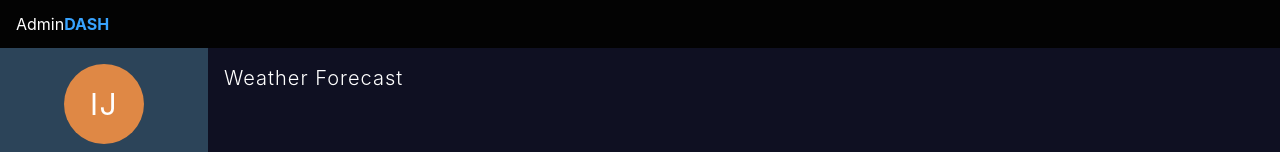
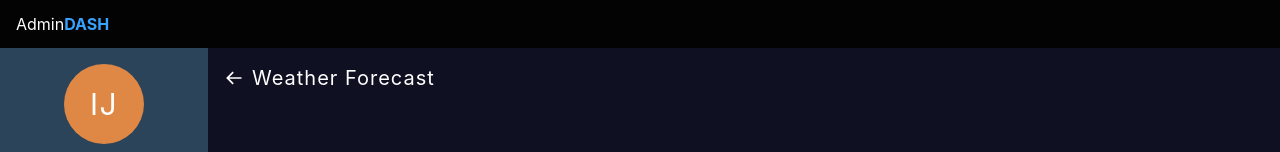
Before and after one commit to irvingvjuarez/admin-dash, a React (Vite) app: page /weather-next-seven-days in a window 1280 px wide. Shown: the top 152 px of the page. Built offline with nearby package versions, Linux system fonts and the light colour scheme.

Commit message:
The subpage component is already created and implemented in a page

```diff
--- a/src/containers/SectionContainer/index.tsx
+++ b/src/containers/SectionContainer/index.tsx
@@ -1,16 +1,25 @@
+import { Subpage } from "../Subpage"
 interface SectionContainerProps {
   title: string
   children: JSX.Element
   titleStrong?: boolean
+  subpage?: boolean
 }
 
-const SectionContainer: React.FC<SectionContainerProps> = ({ title, children, titleStrong }): JSX.Element => {
+const SectionContainer: React.FC<SectionContainerProps> = ({
+  title,
+  children,
+  titleStrong,
+  subpage
+}): JSX.Element => {
   const titleClassName = titleStrong ? "font-normal" : "mb-3 font-light"
   return(
     <section>
-      <h2 className={`text-xl tracking-wider ${titleClassName}`}>
-        {title}
-      </h2>
+      <Subpage isSubpage={subpage ?? false}>
+        <h2 className={`text-xl tracking-wider ${titleClassName}`}>
+          {title}
+        </h2>
+      </Subpage>
 
       {children}
     </section>
--- /dev/null
+++ b/src/containers/Subpage/index.tsx
@@ -0,0 +1,26 @@
+import { useNavigate } from "react-router-dom"
+import { BiArrowBack } from "react-icons/bi"
+
+interface SubpageProps {
+  isSubpage: boolean
+  children: JSX.Element
+}
+
+const Subpage: React.FC<SubpageProps> = ({ isSubpage, children }): JSX.Element => {
+  const navigate = useNavigate()
+  const handleClick = () => navigate(-1)
+
+  if(isSubpage) return(
+    <div className="flex items-center">
+      <button onClick={handleClick}>
+        <BiArrowBack className="mr-2 text-xl" />
+      </button>
+
+      {children}
+    </div>
+  )
+
+  return <> {children} </>
+}
+
+export { Subpage }
--- a/src/pages/NextSevenDays/index.tsx
+++ b/src/pages/NextSevenDays/index.tsx
@@ -2,7 +2,10 @@ import { SectionContainer } from "../../containers/SectionContainer"
 
 const NextSevenDays: React.FC = (): JSX.Element => {
   return(
-    <SectionContainer title="Weather Forecast">
+    <SectionContainer
+      title="Weather Forecast"
+      titleStrong={true}
+      subpage={true}>
       <div></div>
     </SectionContainer>
   )
```
